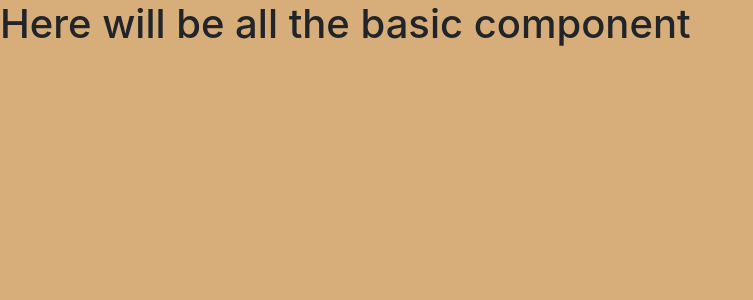
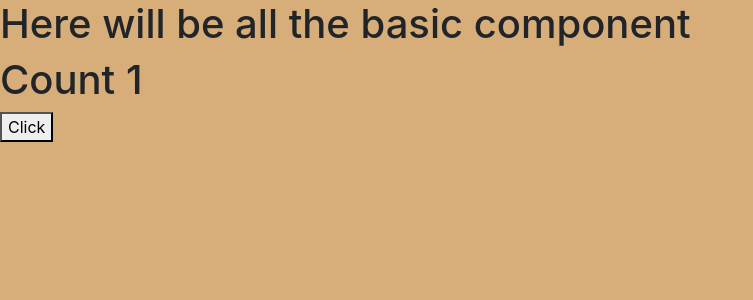
Before and after one commit to techstarMahesh/learn-reactjs, a React (Create React App) app: page / in a window 1280 px wide. Shown: the top 300 px of the page, without its empty margins (0-753 px from the left). Built offline with nearby package versions, Linux system fonts and the light colour scheme.

Commit message:
custom hooks is completed

```diff
--- a/src/components/basics/00-BasicApp.jsx
+++ b/src/components/basics/00-BasicApp.jsx
@@ -8,6 +8,7 @@ import { UseStates } from './06-useStates'
 import { UseEffectExp } from './07-useEffects'
 import { UseMemos } from './08-useMomo'
 import { UseCalbacks } from './09-useColbacks'
+import { CustomHookExmp } from './11-customHookExmp'
 
 export const BasicApp = () => {
   const name = 'Mahesh Sharma'
@@ -23,6 +24,7 @@ export const BasicApp = () => {
       {/* <UseEffectExp /> */}
       {/* <UseMemos /> */}
       {/* <UseCalbacks /> */}
+      <CustomHookExmp />
     </>
   )
 }
--- /dev/null
+++ b/src/components/basics/11-customHookExmp.jsx
@@ -0,0 +1,11 @@
+import { useCustomCountHook } from '../hooks/customCountHook'
+
+export const CustomHookExmp = () => {
+  const { count, handleCount } = useCustomCountHook()
+  return (
+    <>
+      <h1>Count {count}</h1>
+      <button onClick={handleCount}>Click</button>
+    </>
+  )
+}
--- /dev/null
+++ b/src/components/hooks/customCountHook.jsx
@@ -0,0 +1,12 @@
+import { useState } from 'react'
+
+export const useCustomCountHook = () => {
+  const [count, setCount] = useState(1)
+  const handleCount = () => {
+    setCount(count + 1)
+  }
+  return {
+    count,
+    handleCount,
+  }
+}
```
